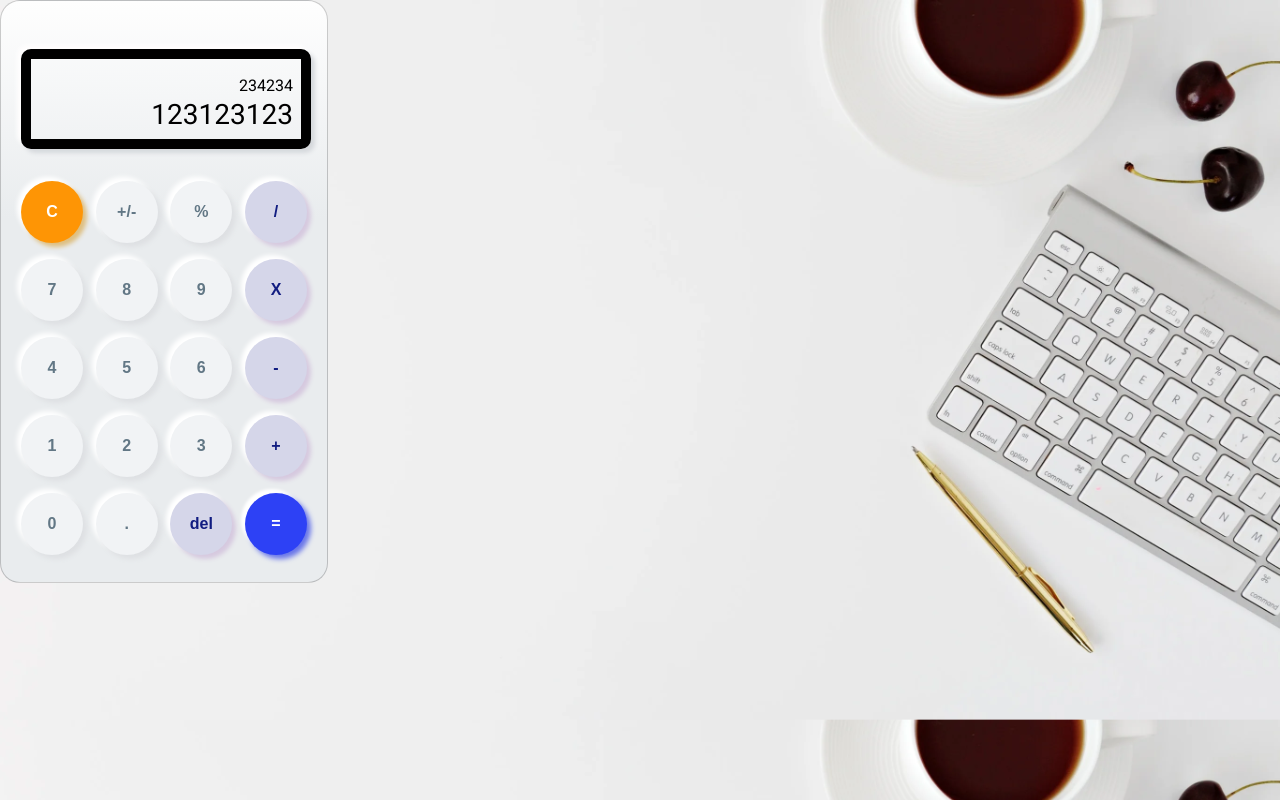
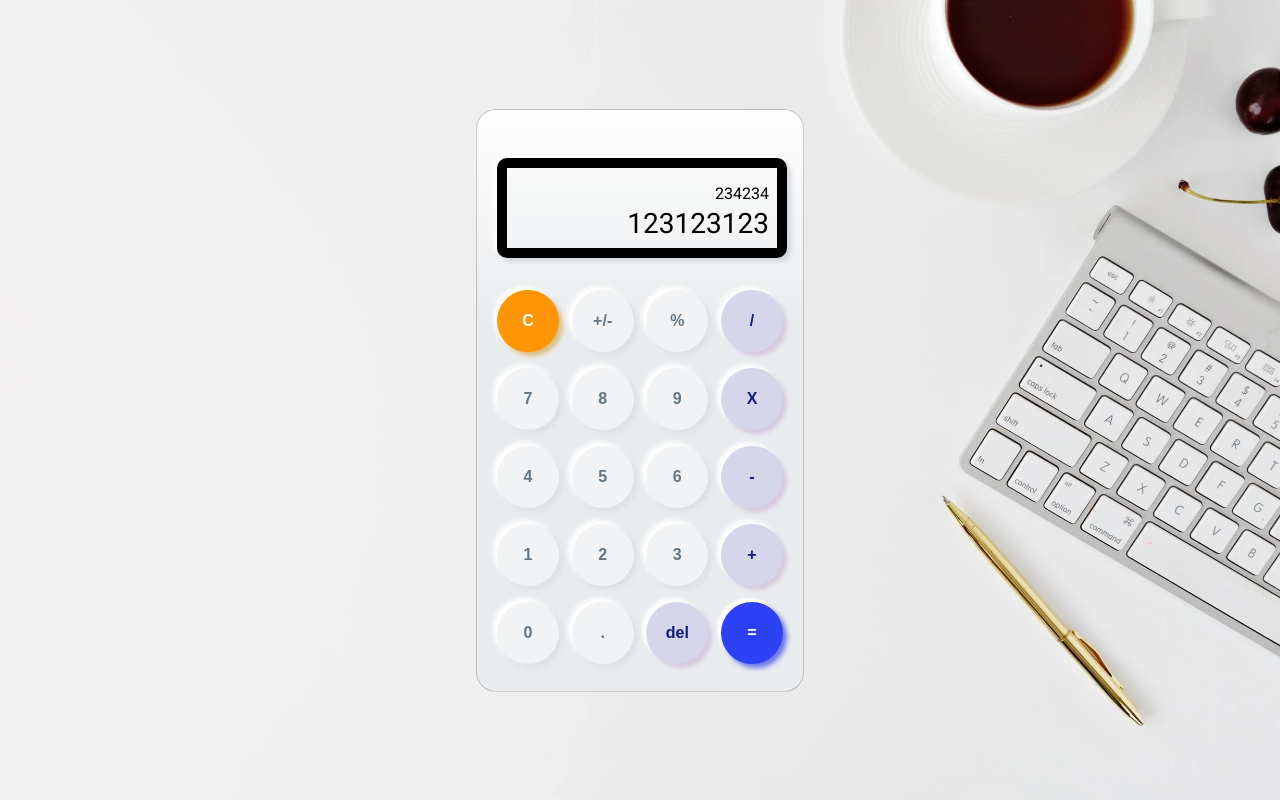
Before and after one commit to OscarAguilarL/frontend-calculator, a React (Create React App) app: page / in a window 1280 px wide. Built offline with nearby package versions, Linux system fonts and the light colour scheme.

Commit message:
Calculator position

```diff
--- a/src/FrontendCalculatorApp.css
+++ b/src/FrontendCalculatorApp.css
@@ -6,7 +6,6 @@
     border-radius: 20px;
     padding: 20px;
     padding-block-start: 3rem;
-
 }
 
 .calculator-screen {
--- a/src/assets/styles/index.css
+++ b/src/assets/styles/index.css
@@ -10,6 +10,11 @@ body {
     font-family: 'Roboto', sans-serif;
     background-image: url('../img/calculator-bg.webp');
     background-size: cover;
-    background-position: inherit;
+    background-position: center;
+    background-repeat: no-repeat;
+    block-size: 100vh;
+    display: flex;
+    justify-content: center;
+    align-items: center;
     overflow: hidden;
 }
```
